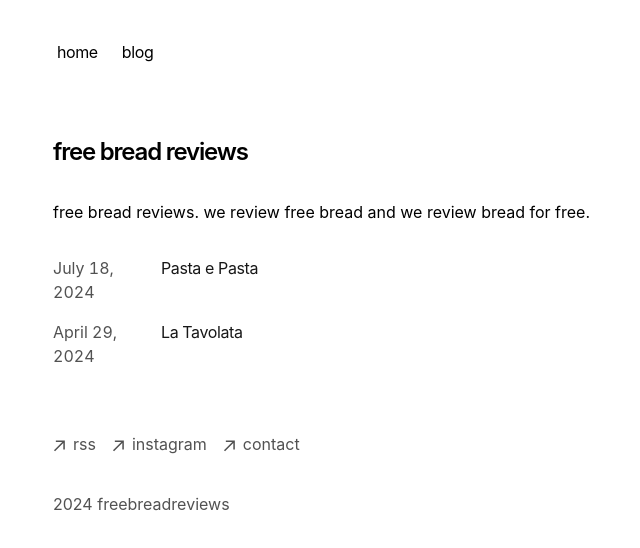
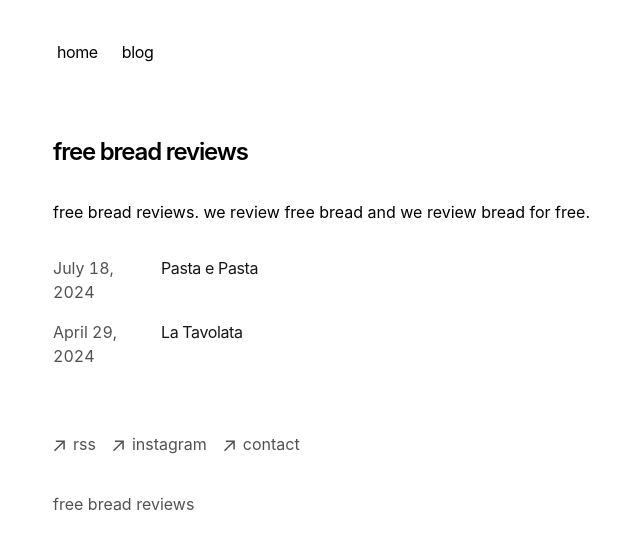
Before and after one commit to jarrensj/freebreadreviews, a Next.js app: page / in a window 1280 px wide. Shown: the top 548 px of the page, without its empty margins (299-939 px from the left). Built offline with nearby package versions, Linux system fonts and the light colour scheme.

Commit message:
edit footer and add hyperlink

```diff
--- a/app/components/footer.tsx
+++ b/app/components/footer.tsx
@@ -1,3 +1,5 @@
+import Link from 'next/link'
+
 function ArrowIcon() {
   return (
     <svg
@@ -54,7 +56,9 @@ export default function Footer() {
         </li>
       </ul>
       <p className="mt-8 text-neutral-600 dark:text-neutral-300">
-        {new Date().getFullYear()} freebreadreviews
+        <Link href="/">
+          free bread reviews
+        </Link>
       </p>
     </footer>
   )
```
